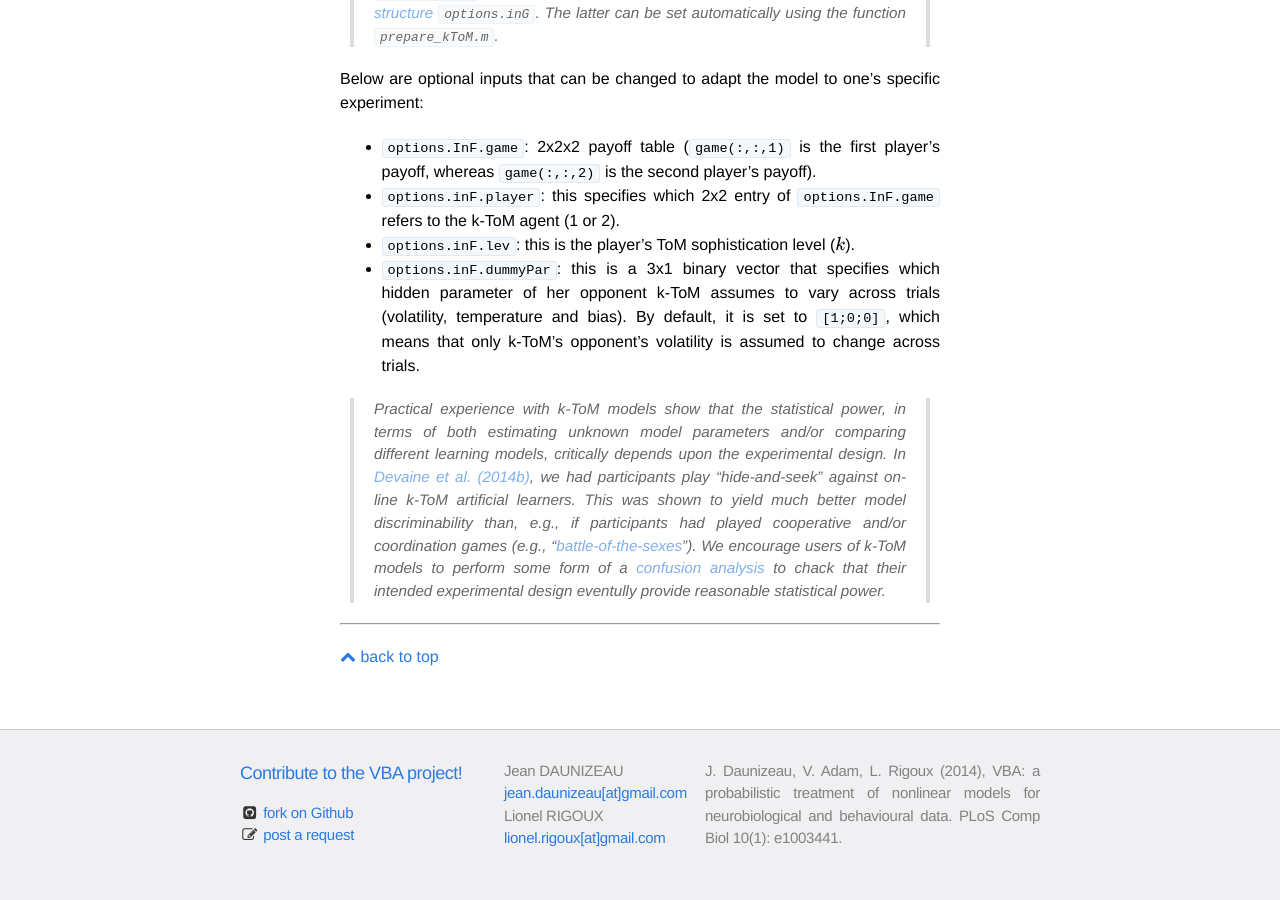
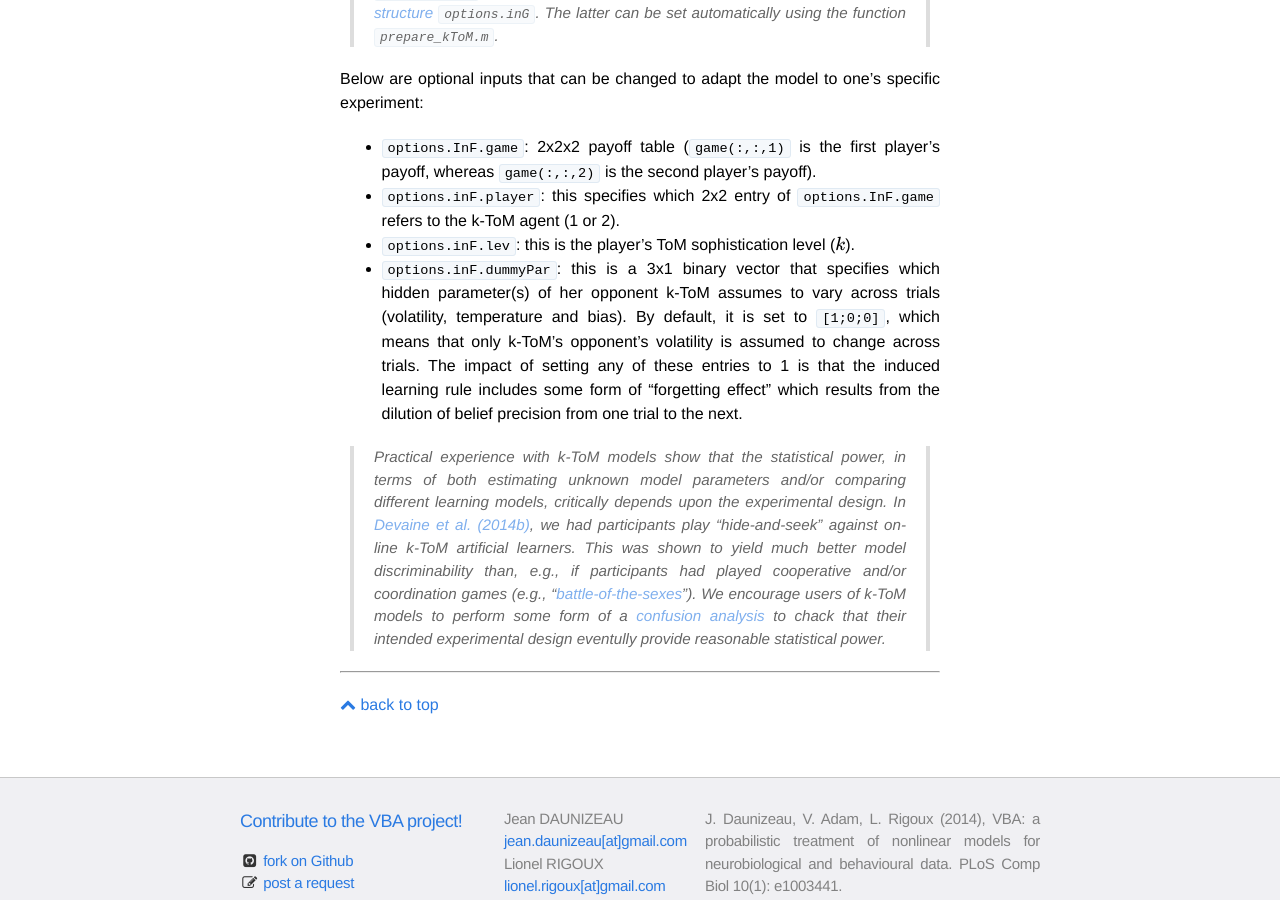
Before and after one commit to MBB-team/VBA-toolbox, a Jekyll site: the page built from _wiki/ktom.md, in a window 1280 px wide and 900 px high, scrolled down 2730 px. Built offline with Jekyll 4.4.1, drawn with Linux system fonts in a browser that asks for light colours; nearby versions of some CDN libraries; formulas are drawn with MathJax 3.

Commit message:
Update ktom.md

```diff
--- a/_wiki/ktom.md
+++ b/_wiki/ktom.md
@@ -51,7 +51,7 @@ Below are optional inputs that can be changed to adapt the model to one's specif
 - `options.InF.game`: 2x2x2 payoff table (`game(:,:,1)` is the first player's payoff, whereas `game(:,:,2)` is the second player's payoff).
 - `options.inF.player`: this specifies which 2x2 entry of `options.InF.game` refers to the k-ToM agent (1 or 2).
 - `options.inF.lev`: this is the player's ToM sophistication level ($$k$$).
-- `options.inF.dummyPar`: this is a 3x1 binary vector that specifies which hidden parameter of her opponent k-ToM assumes to vary across trials (volatility, temperature and bias). By default, it is set to `[1;0;0]`, which means that only k-ToM's opponent's volatility is assumed to change across trials.
+- `options.inF.dummyPar`: this is a 3x1 binary vector that specifies which hidden parameter(s) of her opponent k-ToM assumes to vary across trials (volatility, temperature and bias). By default, it is set to `[1;0;0]`, which means that only k-ToM's opponent's volatility is assumed to change across trials. The impact of setting any of these entries to 1 is that the induced learning rule includes some form of "forgetting effect" which results from the dilution of belief precision from one trial to the next.
 
 
 > Practical experience with k-ToM models show that the statistical power, in terms of both estimating unknown model parameters and/or comparing different learning models, critically depends upon the experimental design. In [Devaine et al. (2014b)](http://journals.plos.org/ploscompbiol/article?id=10.1371/journal.pcbi.1003992), we had participants play "hide-and-seek" against on-line k-ToM artificial learners. This was shown to yield much better model discriminability than, e.g., if participants had played cooperative and/or coordination games (e.g., "[battle-of-the-sexes](https://en.wikipedia.org/wiki/Battle_of_the_sexes_(game_theory))"). We encourage users of k-ToM models to perform some form of a [confusion analysis](https://en.wikipedia.org/wiki/Confusion_matrix) to chack that their intended experimental design eventully provide reasonable statistical power.
```
